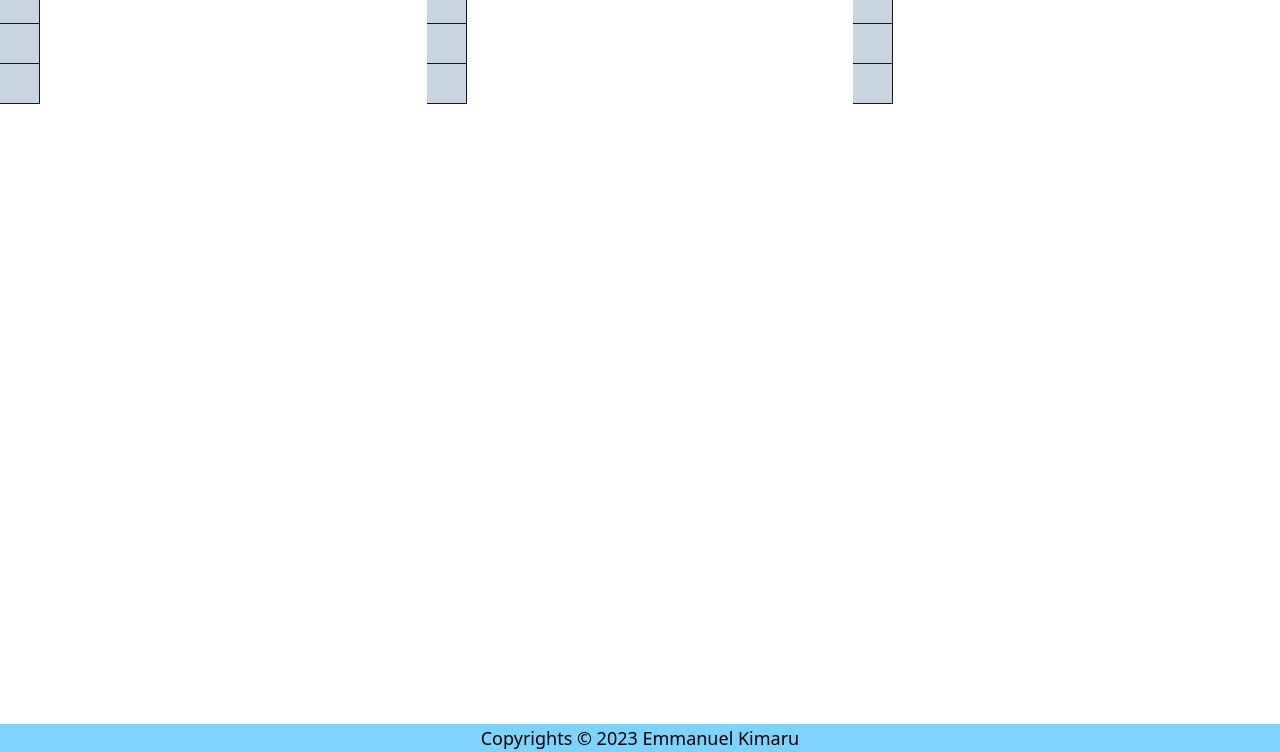
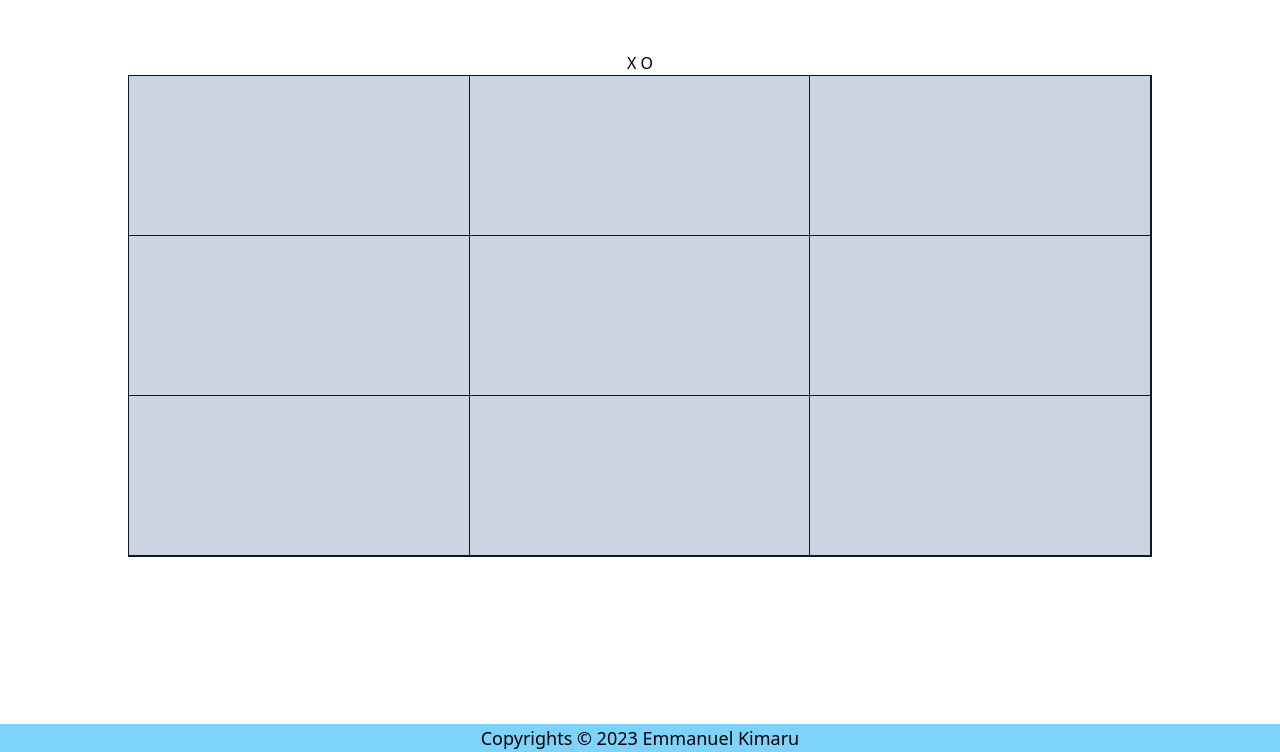
Before and after one commit to kimaru355/tic-tac-toe, a website: page index.html in a window 1280 px wide. Shown: the part 48-800 px from the top of the page. Drawn offline with Linux system fonts and the light colour scheme.

Commit message:
buttons ready

```diff
--- a/index.html
+++ b/index.html
@@ -11,17 +11,27 @@
         <header>
             <h1 class="text-center text-2xl bg-sky-300 font-bold">Tic Tac Toe</h1>
         </header>
-        <main>
-            <div class="grid grid-cols-3 grid-rows-3">
-                <div class="bg-slate-300 hover:bg-slate-600 border-r border-r-slate-900 border-b border-b-slate-900 h-10 w-10"></div>
-                <div class="bg-slate-300 hover:bg-slate-600 border-r border-r-slate-900 border-b border-b-slate-900 h-10 w-10"></div>
-                <div class="bg-slate-300 hover:bg-slate-600 border-r border-r-slate-900 border-b border-b-slate-900 h-10 w-10"></div>
-                <div class="bg-slate-300 hover:bg-slate-600 border-r border-r-slate-900 border-b border-b-slate-900 h-10 w-10"></div>
-                <div class="bg-slate-300 hover:bg-slate-600 border-r border-r-slate-900 border-b border-b-slate-900 h-10 w-10"></div>
-                <div class="bg-slate-300 hover:bg-slate-600 border-r border-r-slate-900 border-b border-b-slate-900 h-10 w-10"></div>
-                <div class="bg-slate-300 hover:bg-slate-600 border-r border-r-slate-900 border-b border-b-slate-900 h-10 w-10"></div>
-                <div class="bg-slate-300 hover:bg-slate-600 border-r border-r-slate-900 border-b border-b-slate-900 h-10 w-10"></div>
-                <div class="bg-slate-300 hover:bg-slate-600 border-r border-r-slate-900 border-b border-b-slate-900 h-10 w-10"></div>
+        <main class="w-full flex items-center justify-center flex-col" style="height: 80vh;">
+            <div id="chooseSign">
+                <button type="button">X</button>
+                <button type="button">O</button>
+            </div>
+            <div class="w-4/5 border border-slate-900">
+                <div class="flex w-full" style="height: 20vh;">
+                    <button id="one" class="bg-slate-300 hover:bg-slate-600 border-r border-r-slate-900 border-b border-b-slate-900 h-full w-1/3"></button>
+                    <button id="two" class="bg-slate-300 hover:bg-slate-600 border-r border-r-slate-900 border-b border-b-slate-900 h-full w-1/3"></button>
+                    <button id="three" class="bg-slate-300 hover:bg-slate-600 border-r border-r-slate-900 border-b border-b-slate-900 h-full w-1/3"></button>
+                </div>
+                <div class="flex w-full" style="height: 20vh;">
+                    <button id="four" class="bg-slate-300 hover:bg-slate-600 border-r border-r-slate-900 border-b border-b-slate-900 h-full w-1/3"></button>
+                    <button id="five" class="bg-slate-300 hover:bg-slate-600 border-r border-r-slate-900 border-b border-b-slate-900 h-full w-1/3"></button>
+                    <button id="six" class="bg-slate-300 hover:bg-slate-600 border-r border-r-slate-900 border-b border-b-slate-900 h-full w-1/3"></button>
+                </div>
+                <div class="flex w-full" style="height: 20vh;">
+                    <button id="seven" class="bg-slate-300 hover:bg-slate-600 border-r border-r-slate-900 border-b border-b-slate-900 h-full w-1/3"></button>
+                    <button id="eight" class="bg-slate-300 hover:bg-slate-600 border-r border-r-slate-900 border-b border-b-slate-900 h-full w-1/3"></button>
+                    <button id="nine" class="bg-slate-300 hover:bg-slate-600 border-r border-r-slate-900 border-b border-b-slate-900 h-full w-1/3"></button>
+                </div>
             </div>
         </main>
         <footer class="absolute bottom-0 w-full">
```
Also changed, not shown: dist/output.css.
